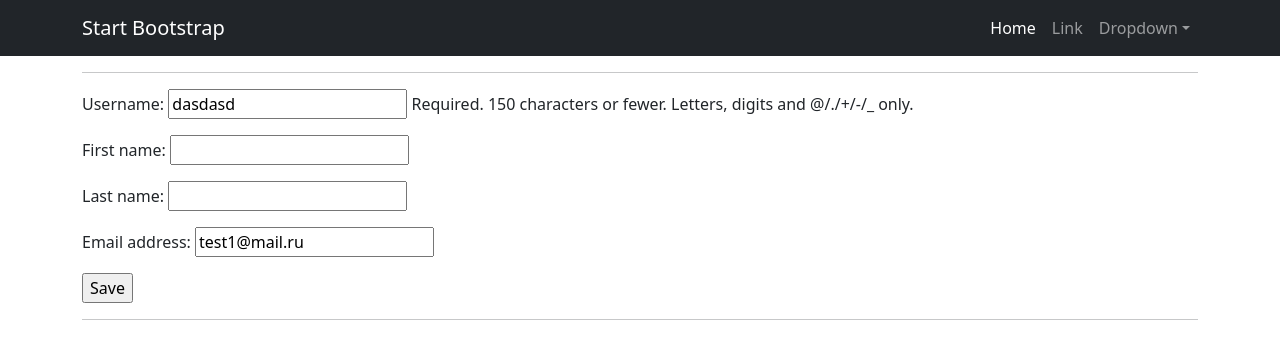
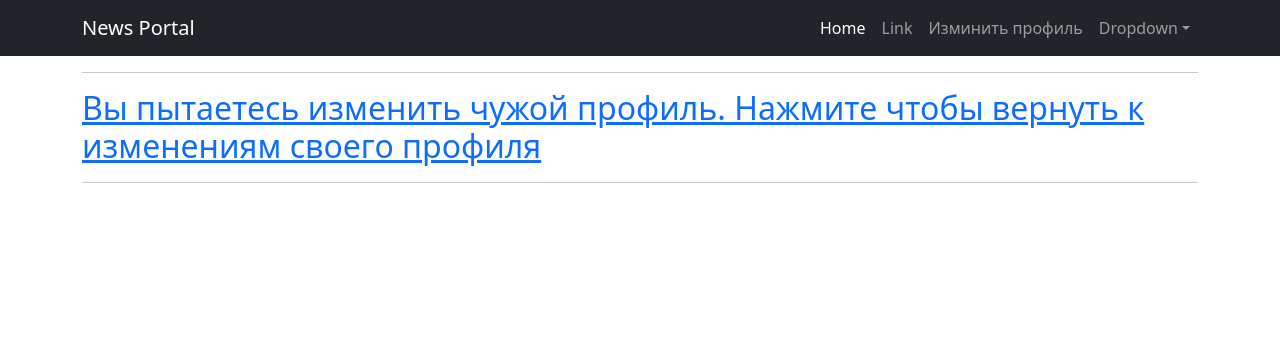
Before and after one commit to goormany/NewsPaper, a Django app: page /account/update/5 in a window 1280 px wide. Shown: the top 359 px of the page. Run offline with Django 4.2, Linux system fonts and the light colour scheme; a user stored in the database is signed in; data comes from the database, SQL or seed files in the repository; some libraries are stand-ins or nearby versions.

Commit message:
Update edit profile [protect]

```diff
--- a/accounts/views.py
+++ b/accounts/views.py
@@ -18,6 +18,8 @@ class accountUserUpdateView(LoginRequiredMixin, UpdateView):
     def get_context_data(self, **kwargs):
         context = super().get_context_data(**kwargs)
         context['is_not_author'] = not self.request.user.groups.filter(name='author').exists()
+        context['is_your_id'] = int(self.request.user.id)
+        context['path'] = int(self.request.path.split('/')[-1])
         return context
 
 
--- a/templates/account_accountUpdateUserView.html
+++ b/templates/account_accountUpdateUserView.html
@@ -3,11 +3,15 @@
 
 <hr>
 
+{% if is_your_id == path %}
 <form action="" method="post">
     {% csrf_token %}
     {{ form.as_p }}
     <input type="submit" value="Save">
 </form>
+{% else %}
+<h2><a href="{% url 'account_update' is_your_id %}">Вы пытаетесь изменить чужой профиль. Нажмите чтобы вернуть к изменениям своего профиля</a></h2>
+{% endif %}
 
 <hr>
 
--- a/templates/flatpages/default.html
+++ b/templates/flatpages/default.html
@@ -16,7 +16,7 @@
 <!-- Responsive navbar-->
 <nav class="navbar navbar-expand-lg navbar-dark bg-dark">
     <div class="container">
-        <a class="navbar-brand" href="#">Start Bootstrap</a>
+        <a class="navbar-brand" href="{% url 'news_list' %}">News Portal</a>
         <button class="navbar-toggler" type="button" data-bs-toggle="collapse" data-bs-target="#navbarSupportedContent"
                 aria-controls="navbarSupportedContent" aria-expanded="false" aria-label="Toggle navigation"><span
                 class="navbar-toggler-icon"></span></button>
@@ -24,6 +24,7 @@
             <ul class="navbar-nav ms-auto mb-2 mb-lg-0">
                 <li class="nav-item"><a class="nav-link active" aria-current="page" href="#">Home</a></li>
                 <li class="nav-item"><a class="nav-link" href="#">Link</a></li>
+                <li class="nav-item"><a class="nav-link" href="{% url 'account_update' user.pk %}">Изминить профиль</a></li>
                 <li class="nav-item dropdown">
                     <a class="nav-link dropdown-toggle" id="navbarDropdown" href="#" role="button"
                        data-bs-toggle="dropdown" aria-expanded="false">Dropdown</a>
```
